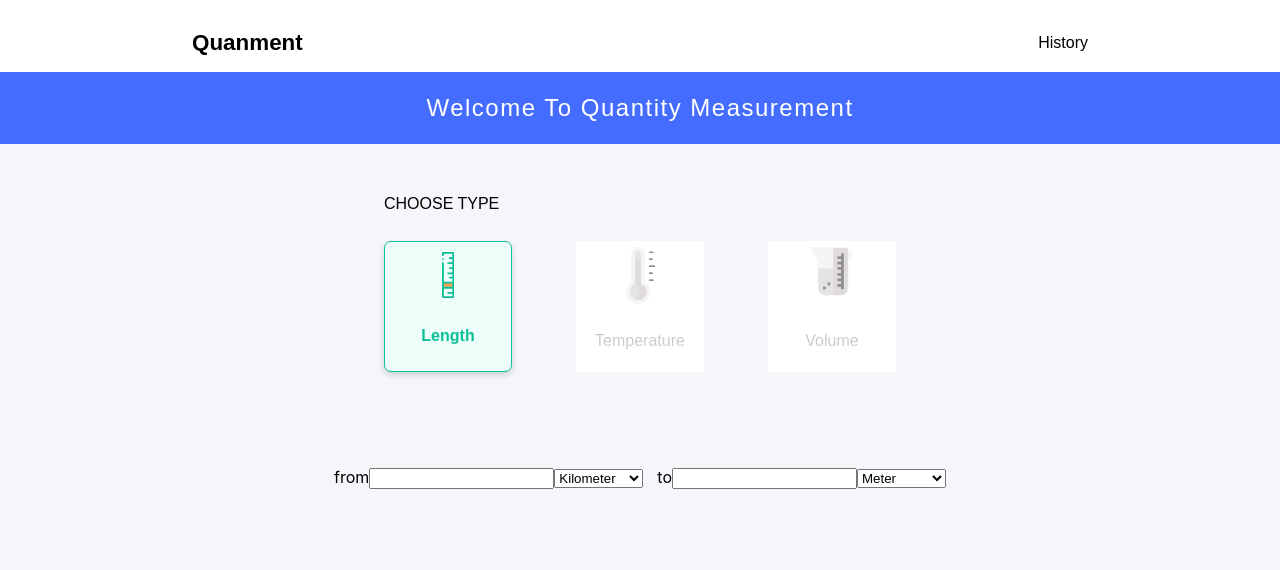
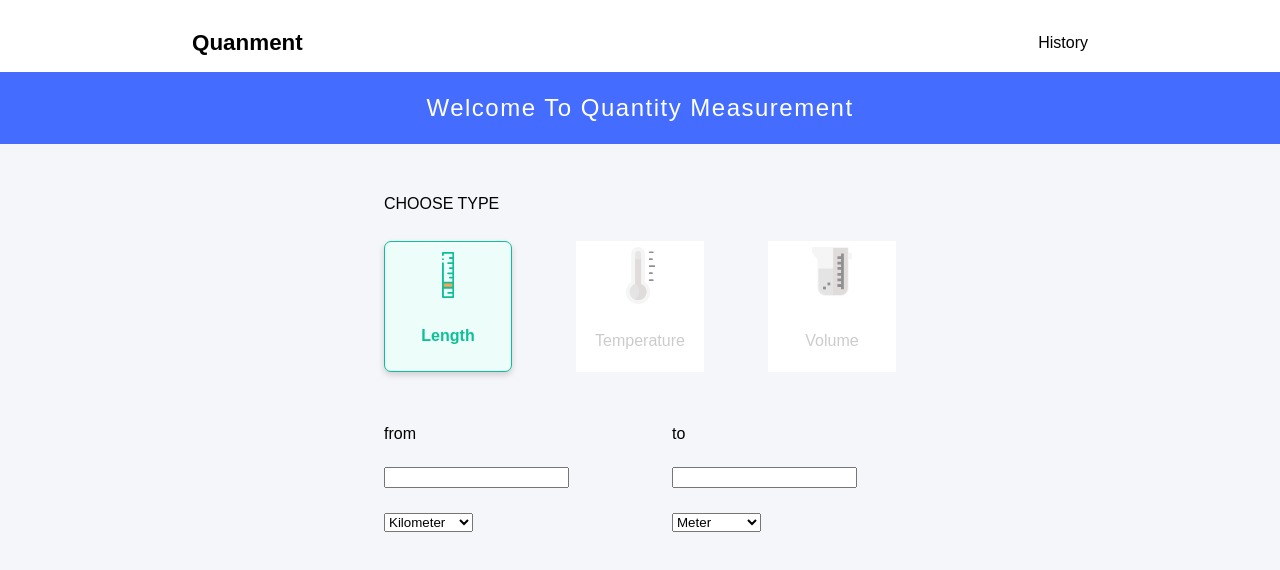
Before and after one commit to seema1611/QuantityMeasurement-UI, a React (Create React App) app: page / in a window 1280 px wide. Shown: the top 570 px of the page. Built offline with nearby package versions, Linux system fonts and the light colour scheme.

Commit message:
ADDED: add style to units dropdownlist

```diff
--- a/src/components/UnitValues.jsx
+++ b/src/components/UnitValues.jsx
@@ -1,4 +1,5 @@
 import React from 'react'
+import '../styles/unitValues.css'
 
 function unitValues(props) {
     return (
--- /dev/null
+++ b/src/styles/unitValues.css
@@ -0,0 +1,12 @@
+#unit {
+    width: 35%;
+    height: 100%;
+    display: flex;
+    flex-direction: column;
+    justify-content: space-evenly;
+    align-items: flex-start;
+    font-family: Montserrat;
+    font: caption;
+    letter-spacing: 0px;
+    color: #000000;
+}
```
